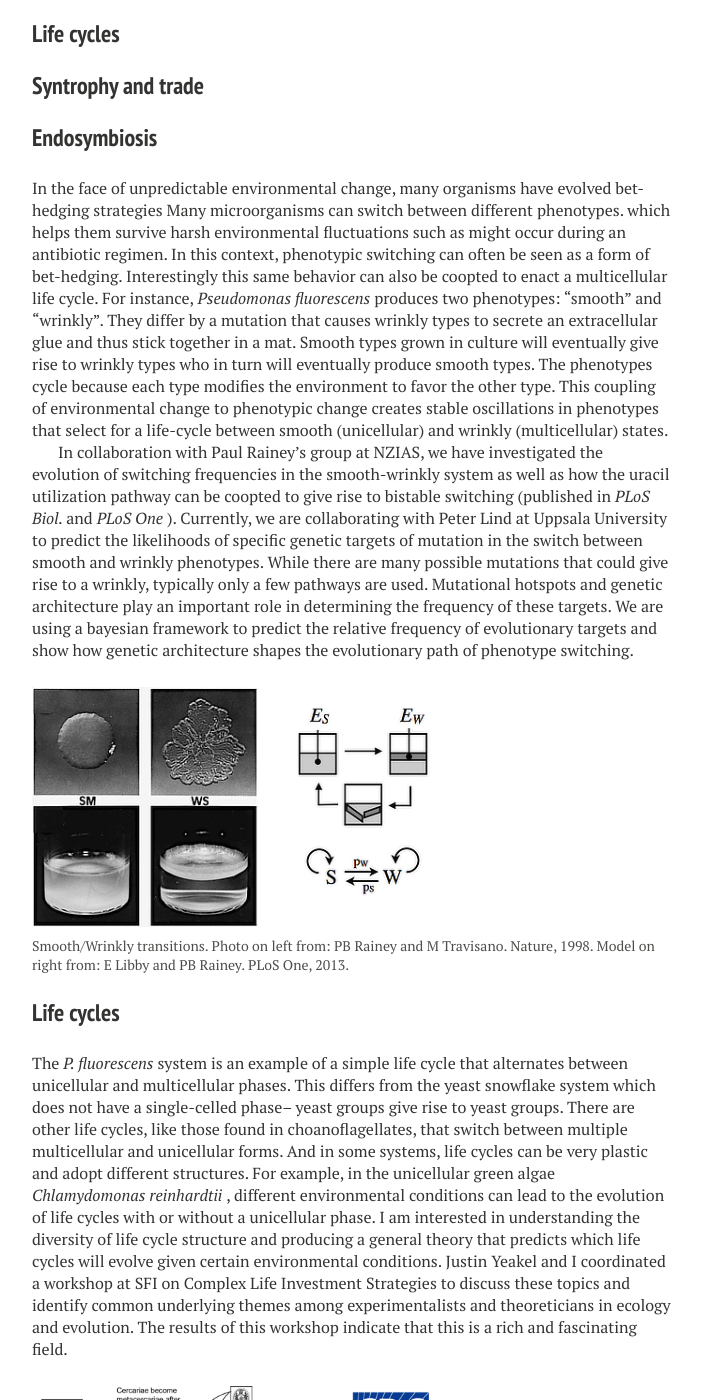
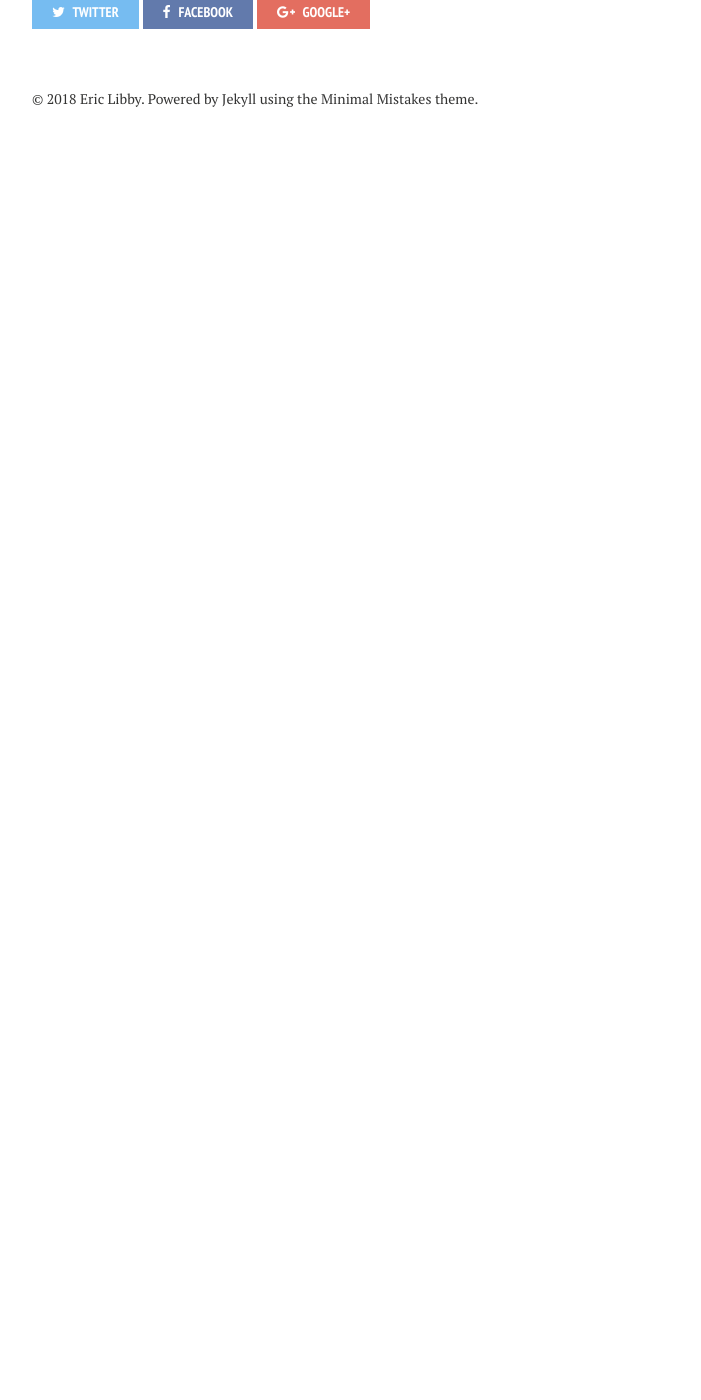
Before and after one commit to ericlibby/oldweb, a Jekyll site: the page built from p_research/index.md, in a window 1280 px wide and 1400 px high, scrolled down 1154 px. Shown: the whole window, without its empty margins (288-989 px from the left). Built offline with Jekyll 4.4.1, drawn with Linux system fonts in a browser that asks for light colours; nearby versions of some CDN libraries; after the commit the page ends 1311 px from its top, so only the background shows below that; some of the changed text lies outside the part shown.

Commit message:
Res update

```diff
--- a/p_research/index.md
+++ b/p_research/index.md
@@ -1,52 +1,16 @@
 ---
 layout: researchpage
-title: "Research"
+title: " "
 tags: [sample post, images, test]
 comments: true
 image:
   feature: mushroom_forage.jpg
   credit: elibby
 ---
-
-
-### Multicellularity
+## Multicellularity
 Complex life has evolved through a series of major transitions in which existing individuals combine to become parts of a new kind of individual. One key transition was the evolution of multicellularity which made possible significant increases in organismal complexity. While multicellularity has evolved on dozens of independent occasions, these events occurred millions of years ago and are absent from the fossil record. Recent experiments, however, have made it possible to study this transition in the lab by using microorganisms to evolve primitive multicellularity <I> de novo </I>. Such experimental systems provide excellent opportunities to test hypotheses about the conditions that govern major transitions and facilitate the evolution of additional forms of complexity. A major arc of my research is directed at understanding how multicellularity evolves and what happens following its initial appearance.
 
 <figure>
 <a href="/images/snow_model.jpg"><img src="/images/snow_model.jpg" width="512"></a>
 <figcaption> Snowflake yeast (image courtesy of William Ratcliff) and our mathematical model published <a href="http://journals.plos.org/ploscompbiol/article?id=10.1371/journal.pcbi.1003803">[here]</a>.</figcaption>
 </figure>
-
-
-### Bet-hedging
-
-
-
-### Life cycles
-
-
-### Syntrophy and trade
-
-
-### Endosymbiosis
-
-
-In the face of unpredictable environmental change, many organisms have evolved bet-hedging strategies
-Many microorganisms can switch between different phenotypes.  which helps them survive harsh environmental fluctuations such as might occur during an antibiotic regimen. In this context, phenotypic switching can often be seen as a form of bet-hedging. Interestingly this same behavior can also be coopted to enact a multicellular life cycle. For instance, <I> Pseudomonas fluorescens </I> produces two phenotypes: "smooth" and "wrinkly". They differ by a mutation that causes wrinkly types to secrete an extracellular glue and thus stick together in a mat.  Smooth types grown in culture will eventually give rise to wrinkly types who in turn will eventually produce smooth types. The phenotypes cycle because each type modifies the environment to favor the other type. This coupling of environmental change to phenotypic change creates stable oscillations in phenotypes that select for a life-cycle between smooth (unicellular) and wrinkly (multicellular) states.
-
-In collaboration with Paul Rainey's group at NZIAS, we have investigated the evolution of switching frequencies in the smooth-wrinkly system as well as how the uracil utilization pathway can be coopted to give rise to bistable switching (published in <I> PLoS Biol. </I> and <I> PLoS One </I>). Currently, we are collaborating with Peter Lind at Uppsala University to predict the likelihoods of specific genetic targets of mutation in the switch between smooth and wrinkly phenotypes. While there are many possible mutations that could give rise to a wrinkly, typically only a few pathways are used. Mutational hotspots and genetic architecture play an important role in determining the frequency of these targets. We are using a bayesian framework to predict the relative frequency of evolutionary targets and show how genetic architecture shapes the evolutionary path of phenotype switching.
-
-<figure>
-<a href="/images/smooth_wrinkly.jpg"><img src="/images/smooth_wrinkly.jpg" width="400"></a>
-<figcaption> Smooth/Wrinkly transitions. Photo on left from: PB Rainey and M Travisano. Nature, 1998. Model on right from: E Libby and PB Rainey. PLoS One, 2013.</figcaption>
-</figure>
-
-
-
-### Life cycles
-The <I> P. fluorescens </I> system is an example of a simple life cycle that alternates between unicellular and multicellular phases. This differs from the yeast snowflake system which does not have a single-celled phase-- yeast groups give rise to yeast groups. There are other life cycles, like those found in choanoflagellates, that switch between multiple multicellular and unicellular forms. And in some systems, life cycles can be very plastic and adopt different structures. For example, in the unicellular green algae <I> Chlamydomonas reinhardtii </I>, different environmental conditions can lead to the evolution of life cycles with or without a unicellular phase. I am interested in understanding the diversity of life cycle structure and producing a general theory that predicts which life cycles will evolve given certain environmental conditions. Justin Yeakel and I coordinated a workshop at SFI on Complex Life Investment Strategies to discuss these topics and identify common underlying themes among experimentalists and theoreticians in ecology and evolution. The results of this workshop indicate that this is a rich and fascinating field.
-
-<figure>
-<a href="/images/cdc_cycle.jpg"><img src="/images/cdc_cycle.jpg" width="400"></a>
-<figcaption> Figure of <I> Dicrocoelium dendriticum </I> life cycle from CDC website. Parasite life cycles are some of the most terrifying and amazing. </figcaption>
-</figure>
```
